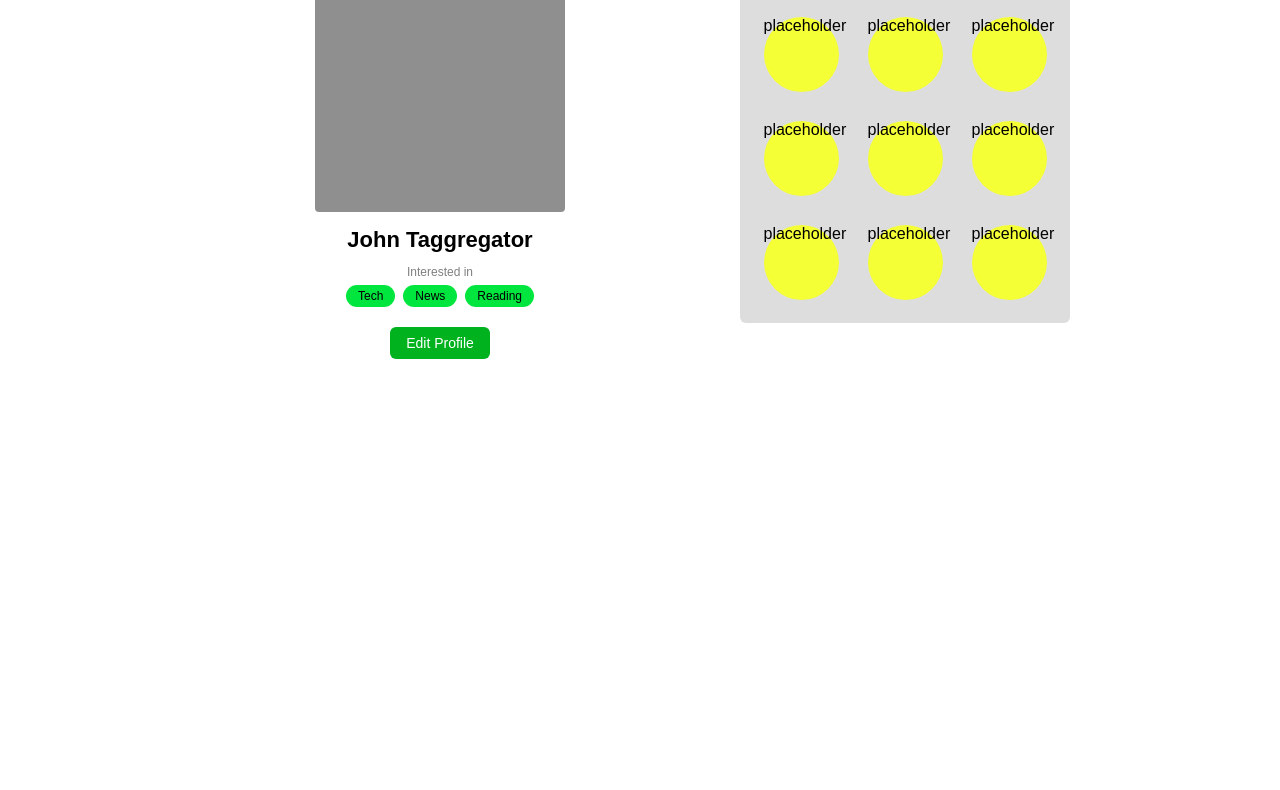
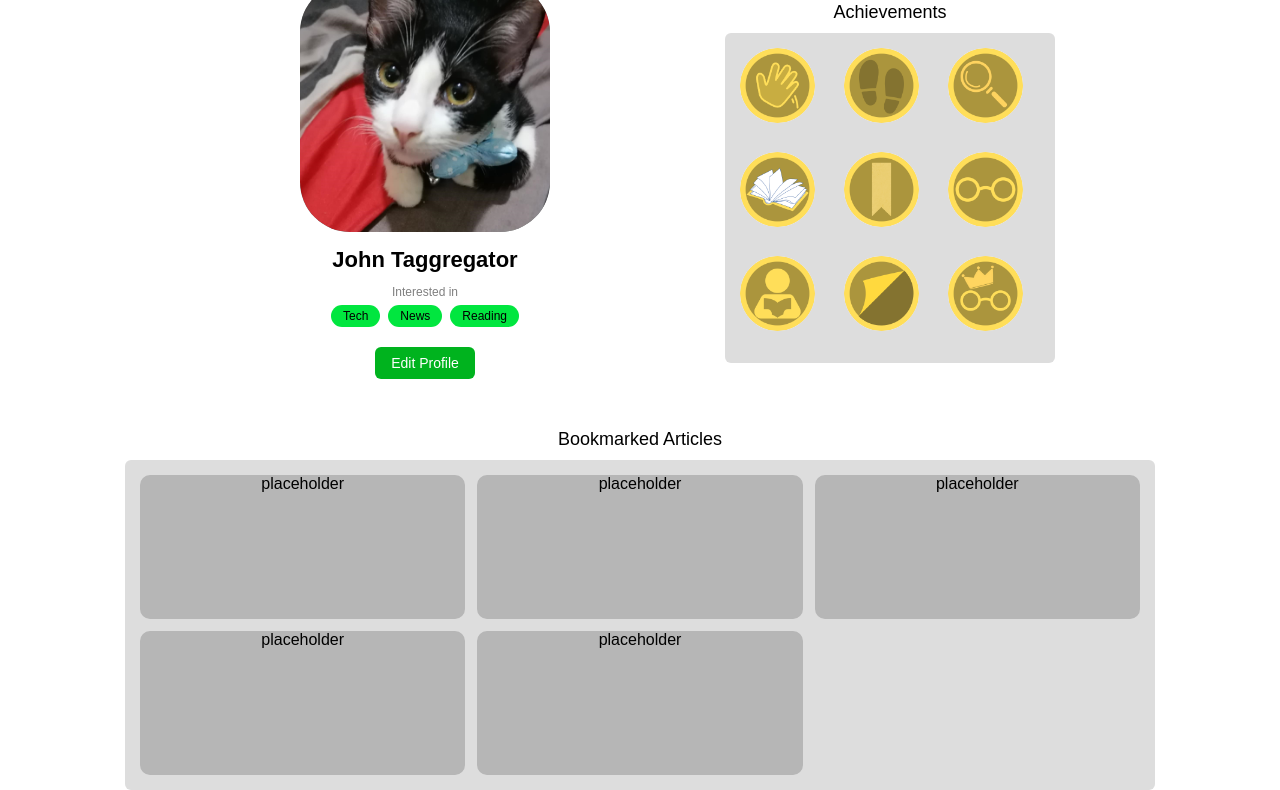
Before and after one commit to soyluuj/Taggregator, a plain HTML site: page frontend/Pages/profile.html in a window 1280 px wide. Shown: the part 162-952 px from the top of the page. Before the commit the page ends 800 px from the top, so only its background shows below. Drawn offline with Linux system fonts and the light colour scheme.

Commit message:
template

```diff
--- a/frontend/Pages/profile.html
+++ b/frontend/Pages/profile.html
@@ -8,26 +8,30 @@
 </head>
 <body>
 
+<!-- Navigation Bar -->
 <div class="navbar">
 
     <div class="brand">
-        <img src="logo.png" alt="Logo">
-        <span>Taggregator</span>
+        <img src="../src/Assets/Taggregator Logo.bmp" alt="Logo">
+        <span class="webname">Taggregator</span>
     </div>
 
     <div class="nav-links">
         <a href="#">Home</a>
         <a href="#">About</a>
         <a href="#">Contact</a>
-        <img src="src/default.jpg" alt="Profile" class="profile-pic-nav">
+        <img src="../src/Assets/default.jpg" alt="Profile" class="profile-pic-nav">
     </div>
 
 </div>
+
+<!-- Profile/Achievements -->
 <div class="container">
 
+    <!-- Profile Display -->
     <div class="profile-card">
         <div class="profile-pic">
-            <img src="src/default.png" alt="Profile but big" class="profile-pic">
+            <img src="../src/Assets/default.jpg" alt="Profile but big" class="profile-pic">
         </div>
 
         <div class="profile-name">John Taggregator</div>
@@ -41,24 +45,42 @@
         </div>
 
         <button class="edit-btn">Edit Profile</button>
+
     </div>
 
+    <!-- Achievements -->
     <div class="achievements-container">
         <div class="achievements-title">Achievements</div>
 
         <div class="achievement-box">
-            <div class="badge">placeholder</div>
-            <div class="badge">placeholder</div>
-            <div class="badge">placeholder</div>
-            <div class="badge">placeholder</div>
-            <div class="badge">placeholder</div>
-            <div class="badge">placeholder</div>
-            <div class="badge">placeholder</div>
-            <div class="badge">placeholder</div>
-            <div class="badge">placeholder</div>
+            <div class="badge"> <img src="../src/Badges/welcome.png" alt="welcome"> </div>
+            <div class="badge"> <img src="../src/Badges/firststeps.png" alt="firststeps"> </div>
+            <div class="badge"> <img src="../src/Badges/looking.png" alt="looking"> </div>
+            <div class="badge"> <img src="../src/Badges/curious.png" alt="curious"> </div>
+            <div class="badge"> <img src="../src/Badges/bookmark.png" alt="bookmark"> </div>
+            <div class="badge"> <img src="../src/Badges/nerd.png" alt="nerd"> </div>
+            <div class="badge"> <img src="../src/Badges/serious.png" alt="serious"> </div>
+            <div class="badge"> <img src="../src/Badges/other.png" alt="other"> </div>
+            <div class="badge"> <img src="../src/Badges/nothing.png" alt="nothing"> </div>
         </div>
 
     </div>
+</div>
+
+<!-- Bookmarked Articles Section -->
+<div class="bookmarks-container">
+    <div class="bookmarks-title">Bookmarked Articles</div>
+
+    <div class="bookmarks-box">
+        <div class="article">placeholder</div>
+        <div class="article">placeholder</div>
+        <div class="article">placeholder</div>
+        <div class="article">placeholder</div>
+        <div class="article">placeholder</div>
+
+    </div>
+
+</div>
 </div>
 
 
--- a/frontend/Stylesheet/profile.css
+++ b/frontend/Stylesheet/profile.css
@@ -20,15 +20,16 @@ body {
 }
 
 .brand img {
-    width: 40px;
-    height: 40px;
+    width: 75px;
+    height: 60px;
     object-fit: cover;
 }
 
 .brand span {
-    font-size: 20px;
+    font-size: 40px;
     font-weight: bold;
     color: #ffffff;
+    font-family: TacOne;
 }
 
 .nav-links {
@@ -40,7 +41,7 @@ body {
 
 .nav-links a {
     text-decoration: none;
-    font-size: 16px;
+    font-size: 20px;
     color: #ffffff;
 }
 
@@ -54,11 +55,6 @@ body {
     border-radius: 50%;
     object-fit: cover;
     border: 2px solid #ccc;
-}
-
-@font-face {
-  font-family: Afacad;
-  src: url(../src/Afacad-VariableFont_wght.ttf);
 }
 
 /* PROFILE ELEMENTS */
@@ -79,7 +75,9 @@ body {
     width: 250px;
     height: 250px;
     background: #8f8f8f;
-    border-radius: 4px;
+    border-radius: 20%;
+    overflow: hidden;
+    object-fit: cover;
     margin: 0 auto 15px;
 }
 
@@ -127,20 +125,70 @@ body {
     background: #009a18;
 }
 
-/* RIGHT SIDE: Achievements Grid */
+/* ACHIEVEMENTS */
 .achievements-container {
-    width: 300px;
+    width: 330px;
+    display: flex;
+    flex-direction: column;
+    align-items: center;
+    margin-top: 20px;
 }
 
 .achievements-title {
     text-align: center;
     font-size: 18px;
     margin-bottom: 10px;
-    font-weight: lighter;
+    display: flex;
+    justify-content: center ;
 }
 
 .achievement-box {
+    width: 300px;
+    height: 300px;
+    background: #ddd;
+    padding: 15px;
+    display: grid;
+    grid-template-columns: repeat(3, 1fr);
+    gap: 12px;
+    overflow-y: auto;
+    border-radius: 6px;
+    margin: 0 auto;
+}
+
+.badge {
+    width: 75px;
+    height: 75px;
+    border-radius: 50%;
+    overflow: hidden;
+    display: flex;
+    justify-content: center;
+    align-items: center;
+}
+
+.badge img {
     width: 100%;
+    height: 100%;
+    object-fit: cover;
+}
+
+/* BOOKMARKS */
+.bookmarks-container {
+    display: flex;
+    flex-direction: column;
+    align-items: center;
+    margin-top: 50px auto;
+}
+
+.bookmarks-title {
+    text-align: center;
+    font-size: 18px;
+    margin-top: 30px;
+    margin-bottom: 10px;
+    justify-content: center ;
+}
+
+.bookmarks-box {
+    width: 1000px;
     height: 300px;
     background: #ddd;
     padding: 15px;
@@ -151,10 +199,21 @@ body {
     border-radius: 6px;
 }
 
-.badge {
-    width: 75px;
-    height: 75px;
-    background: #f5ff36; /* yellowish badge */
-    border-radius: 50%;
-    margin: auto;
+.article {
+    display: grid;
+    gap: 40px;
+    background: #b6b6b6;
+    border-radius: 10px;
+    text-align: center;
 }
+
+/* FONTS */
+@font-face {
+  font-family: Afacad;
+  src: url(../src/Fonts/Afacad-VariableFont_wght.ttf);
+}
+
+@font-face {
+    font-family: TacOne;
+    src: url(../src/Fonts/TacOne-Regular.ttf);
+}
```
Also changed, not shown: frontend/src/Assets/default.jpg (added), frontend/src/Badges/bookmark.png (added), frontend/src/Badges/curious.png (added), frontend/src/Badges/firststeps.png (added), frontend/src/Badges/looking.png (added), frontend/src/Badges/nerd.png (added), frontend/src/Badges/nothing.png (added), frontend/src/Badges/other.png (added), frontend/src/Badges/serious.png (added), frontend/src/Badges/welcome.png (added), frontend/src/Fonts/Afacad-VariableFont_wght.ttf (renamed from frontend/src/Afacad-VariableFont_wght.ttf), frontend/src/Fonts/TacOne-Regular.ttf (renamed from frontend/src/TacOne-Regular.ttf), 1 other file.
